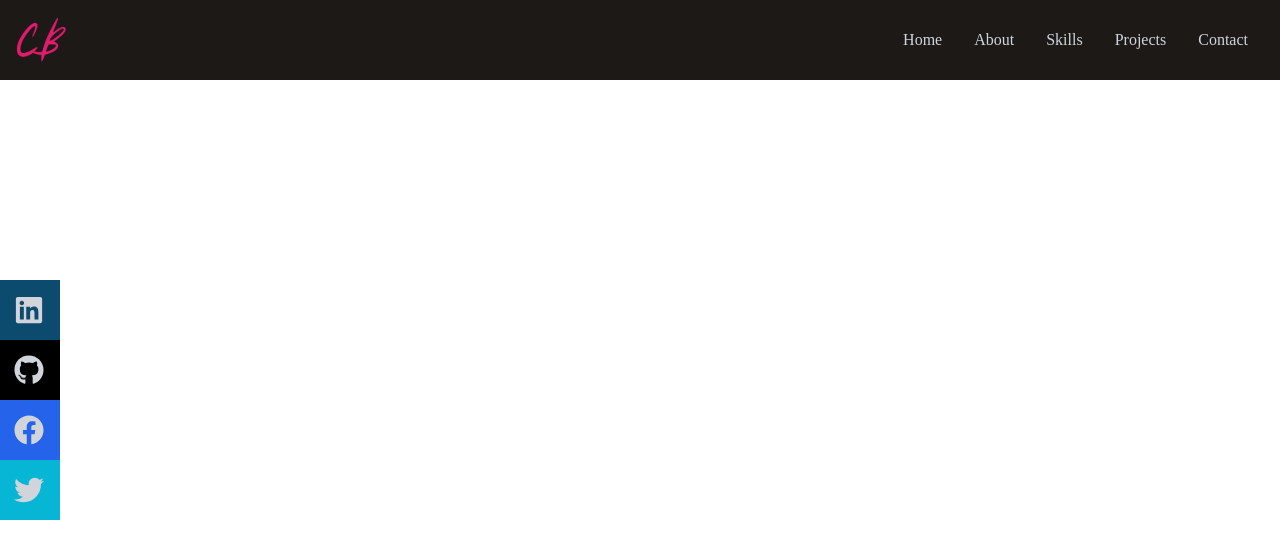
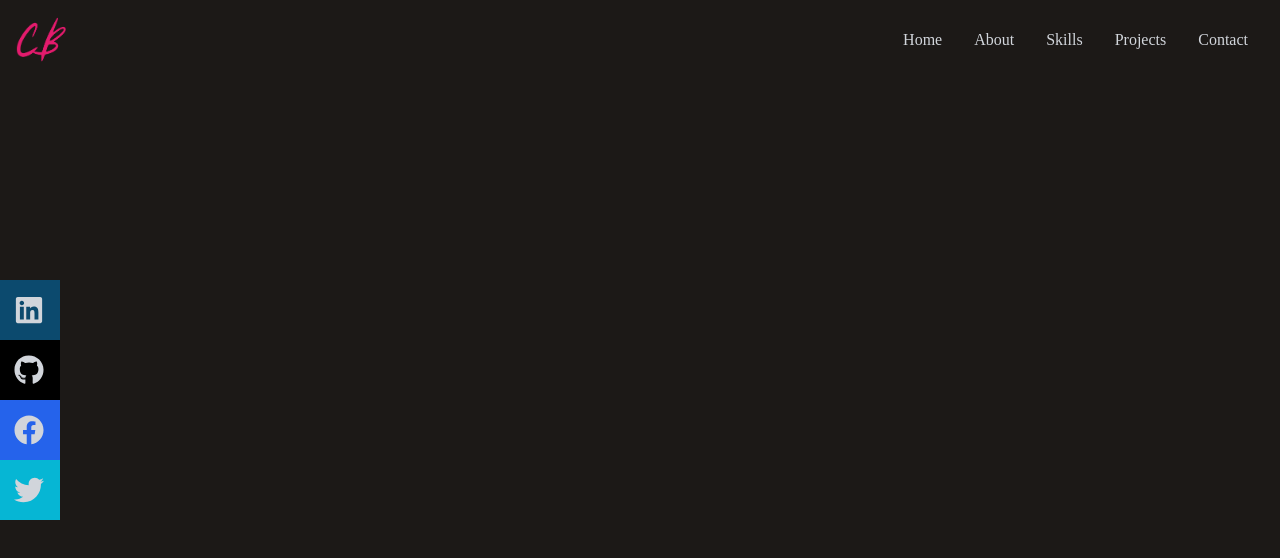
Before and after one commit to christiancvillaruz/portfolio, a React (Create React App) app: page / in a window 1280 px wide. Shown: the top 558 px of the page. Built offline with nearby package versions, Linux system fonts and the light colour scheme.

Commit message:
updated app component

```diff
--- a/src/App.js
+++ b/src/App.js
@@ -1,9 +1,15 @@
+import { Helmet } from "react-helmet";
+import Home from "./components/Home";
 import Navbar from "./components/Navbar";
 
 function App() {
   return (
     <div>
+      <Helmet>
+        <title>PORTFOLIO | CHRISTIAN ROBERT C. VILLARUZ</title>
+      </Helmet>
       <Navbar/>
+      <Home/>
     </div>
   );
 }
```
